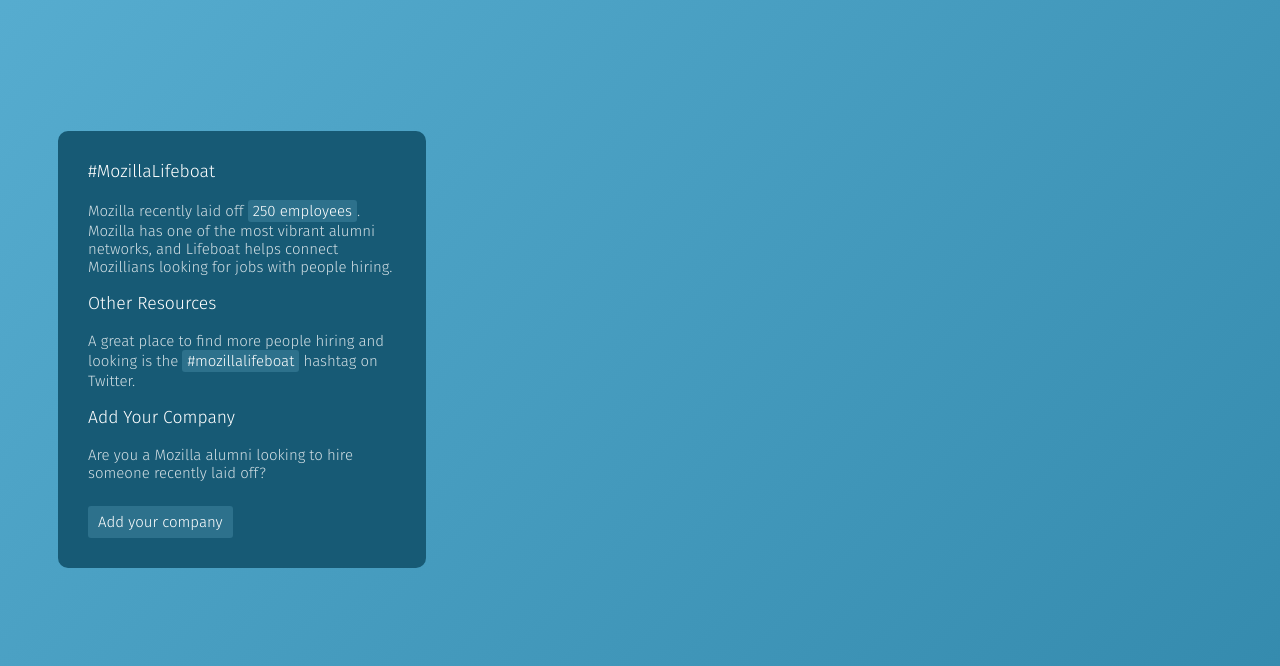
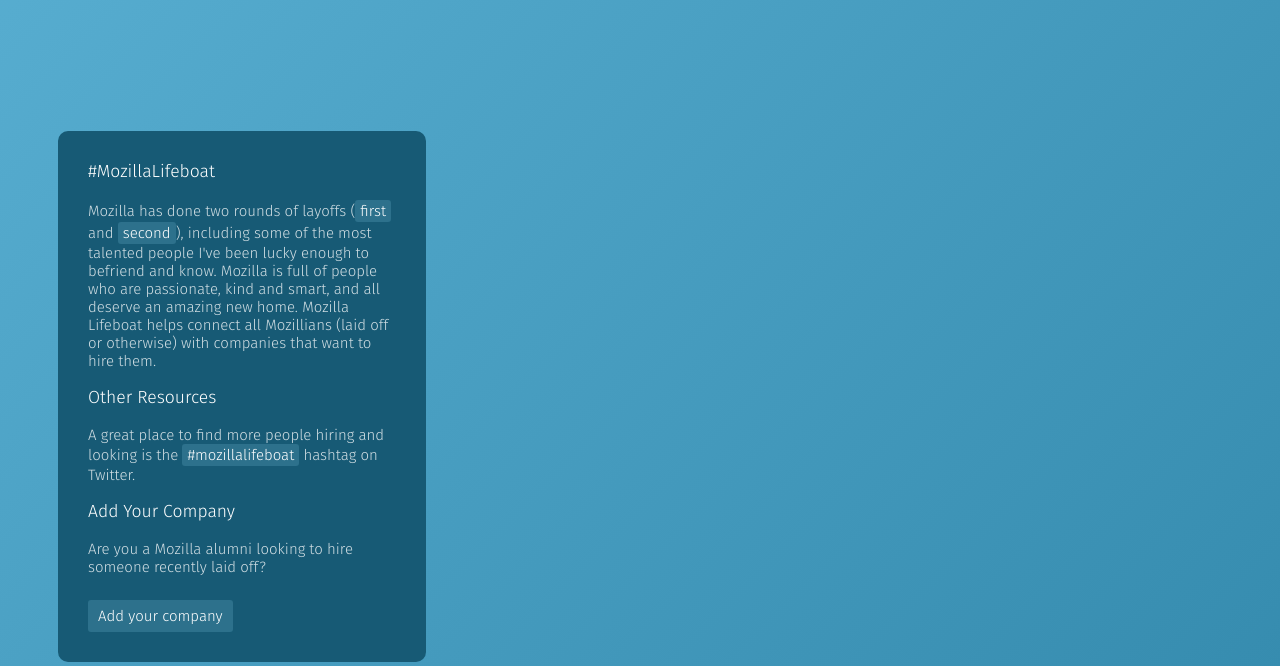
Before and after one commit to gkoberger/mozillalifeboat, a Node server app: template views/index.pug in a window 1280 px wide. Shown: the part 287-953 px from the top of the page. Run offline with Node 20, Linux system fonts and the light colour scheme; the template is opened without the code that fills it, so the values that code supplies are empty; some libraries are stand-ins or nearby versions.

Commit message:
Fix copy

```diff
--- a/views/index.pug
+++ b/views/index.pug
@@ -37,7 +37,7 @@ block content
   #companies
     .add-company
       h3 #MozillaLifeboat
-      p Mozilla recently laid off #[a(href="https://www.theverge.com/2020/8/11/21363424/mozilla-layoffs-quarter-staff-250-people-new-revenue-focus") 250 employees]. Mozilla has one of the most vibrant alumni networks, and Lifeboat helps connect Mozillians looking for jobs with people hiring.
+      p Mozilla has done two rounds of layoffs (#[a(href="https://techcrunch.com/2020/01/15/mozilla-lays-off-70-as-it-waits-for-subscription-products-to-generate-revenue/") first] and #[a(href="https://www.theverge.com/2020/8/11/21363424/mozilla-layoffs-quarter-staff-250-people-new-revenue-focus") second]), including some of the most talented people I've been lucky enough to befriend and know. Mozilla is full of people who are passionate, kind and smart, and all deserve an amazing new home. Mozilla Lifeboat helps connect all Mozillians (laid off or otherwise) with companies that want to hire them.
       h3 Other Resources
       p A great place to find more people hiring and looking is the #[a(href="https://twitter.com/search?q=%23mozillalifeboat") #mozillalifeboat] hashtag on Twitter.
       h3 Add Your Company
```
